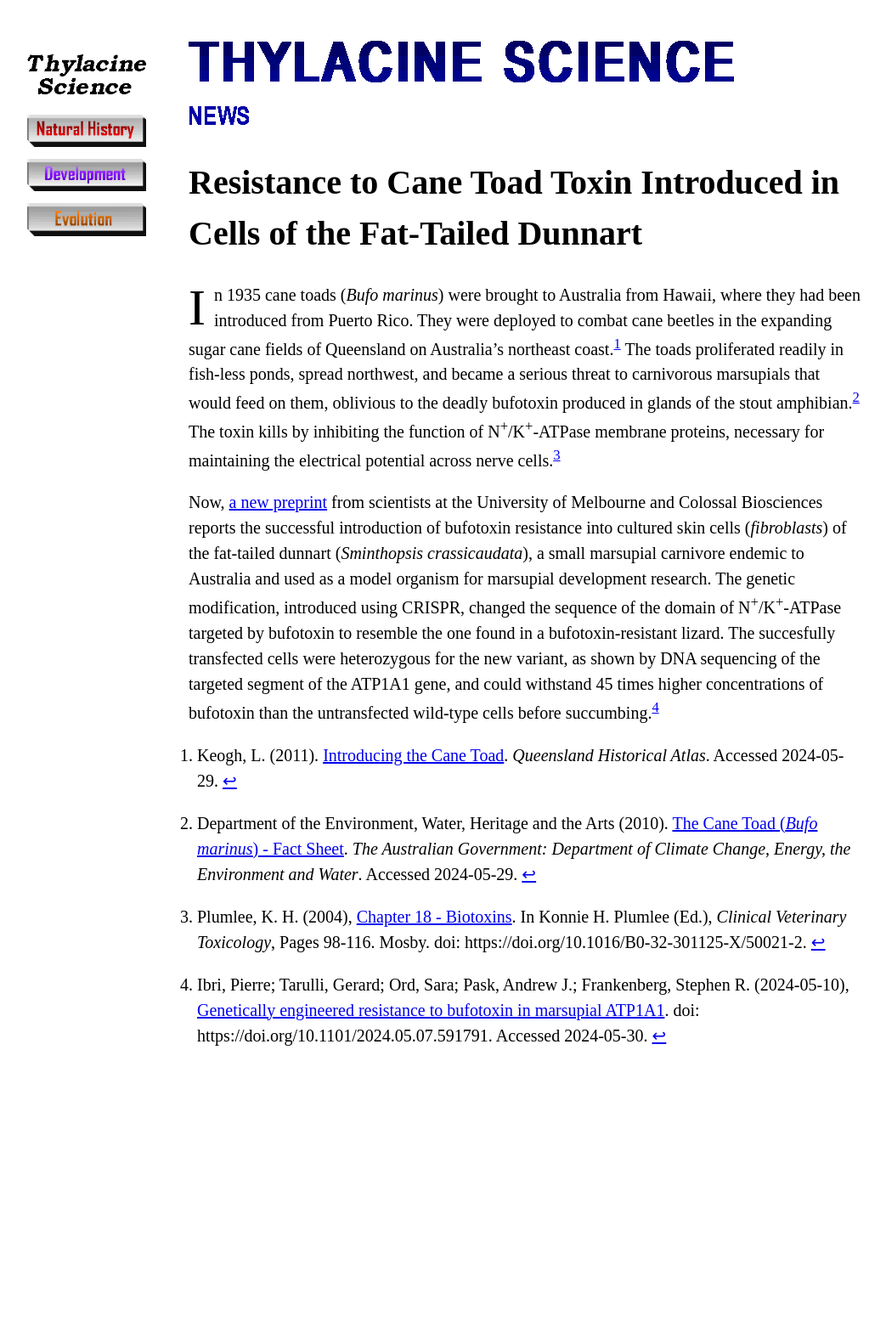
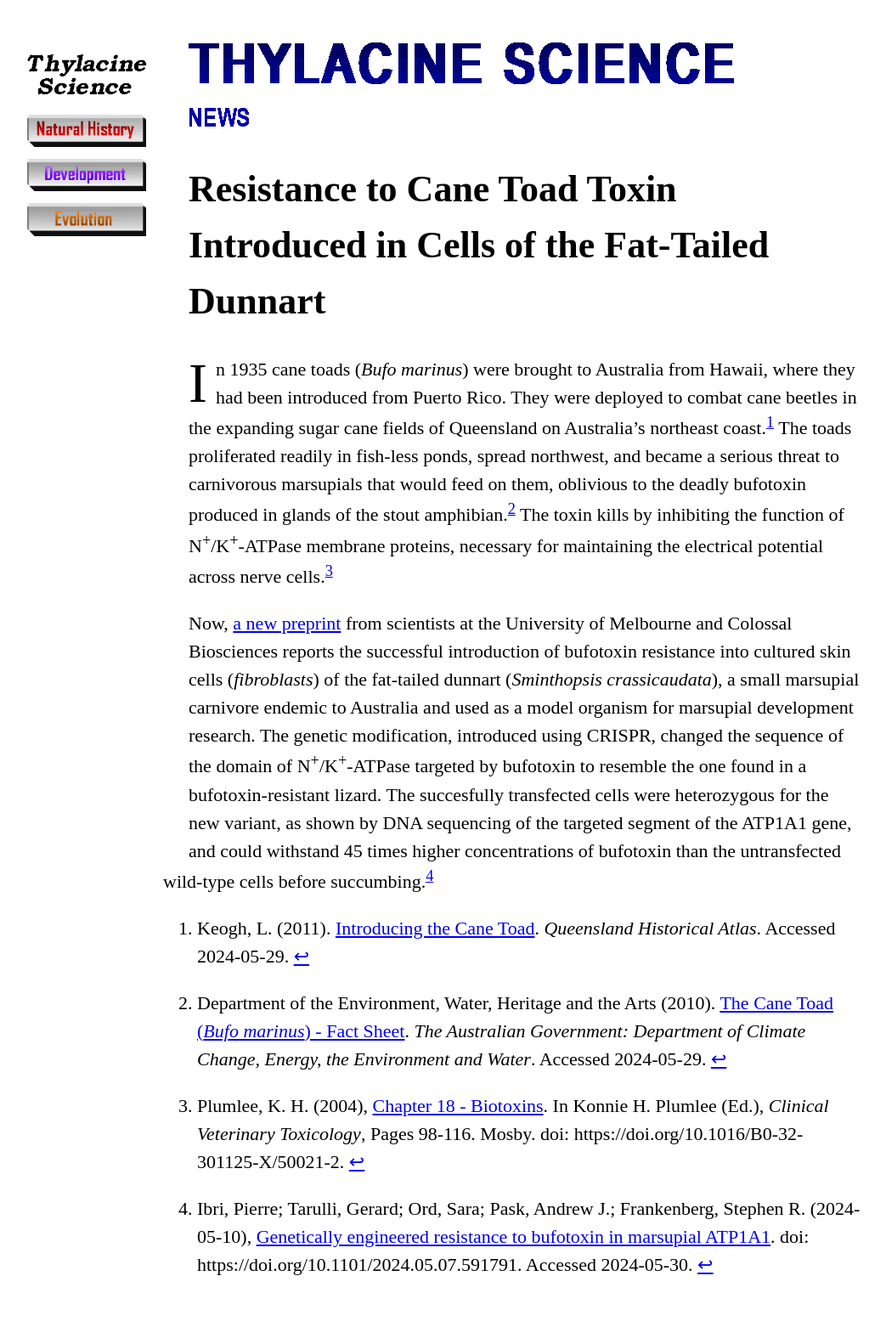
Before and after one commit to ljdnielsen/ljdnielsen.github.io, a Jekyll site: the page built from README.md, in a window 1280 px wide. Shown: the whole page at 85% size, without its empty margins (36-1079 px from the left). Built offline with Jekyll 4.4.1, drawn with Linux system fonts in a browser that asks for light colours; our own code applies the rules of GitHub Pages for plain Markdown files; before the commit the page ends 1282 px from its top, so only the background shows below that.

Commit message:
undid previous fix which didn't work

```diff
--- a/_layouts/default.html
+++ b/_layouts/default.html
@@ -18,7 +18,7 @@
             margin-left: 200px;
             margin-right: 200px;
             line-height: 1.5;
-            font-size: 20px;
+            font-size: 22px;
         }
         .dropcap {
             font-size: 3em;
@@ -26,11 +26,6 @@
             vertical-align: top;
             float: left;
             margin-right: 10px;
-        }
-        .clearfix::after {
-            content: "";
-            clear: both;
-            display: table;
         }
     </style>
 </head>
```
